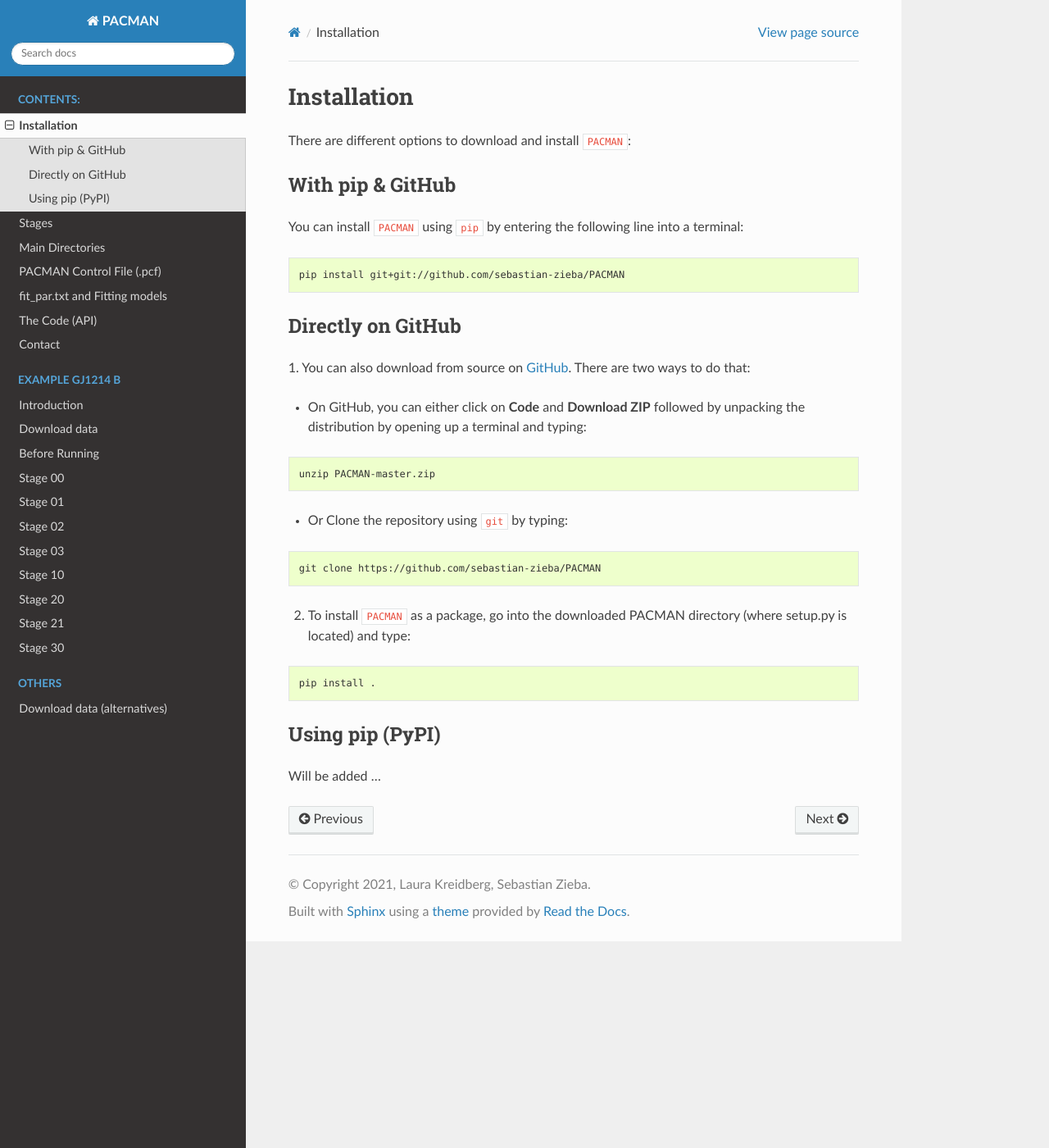
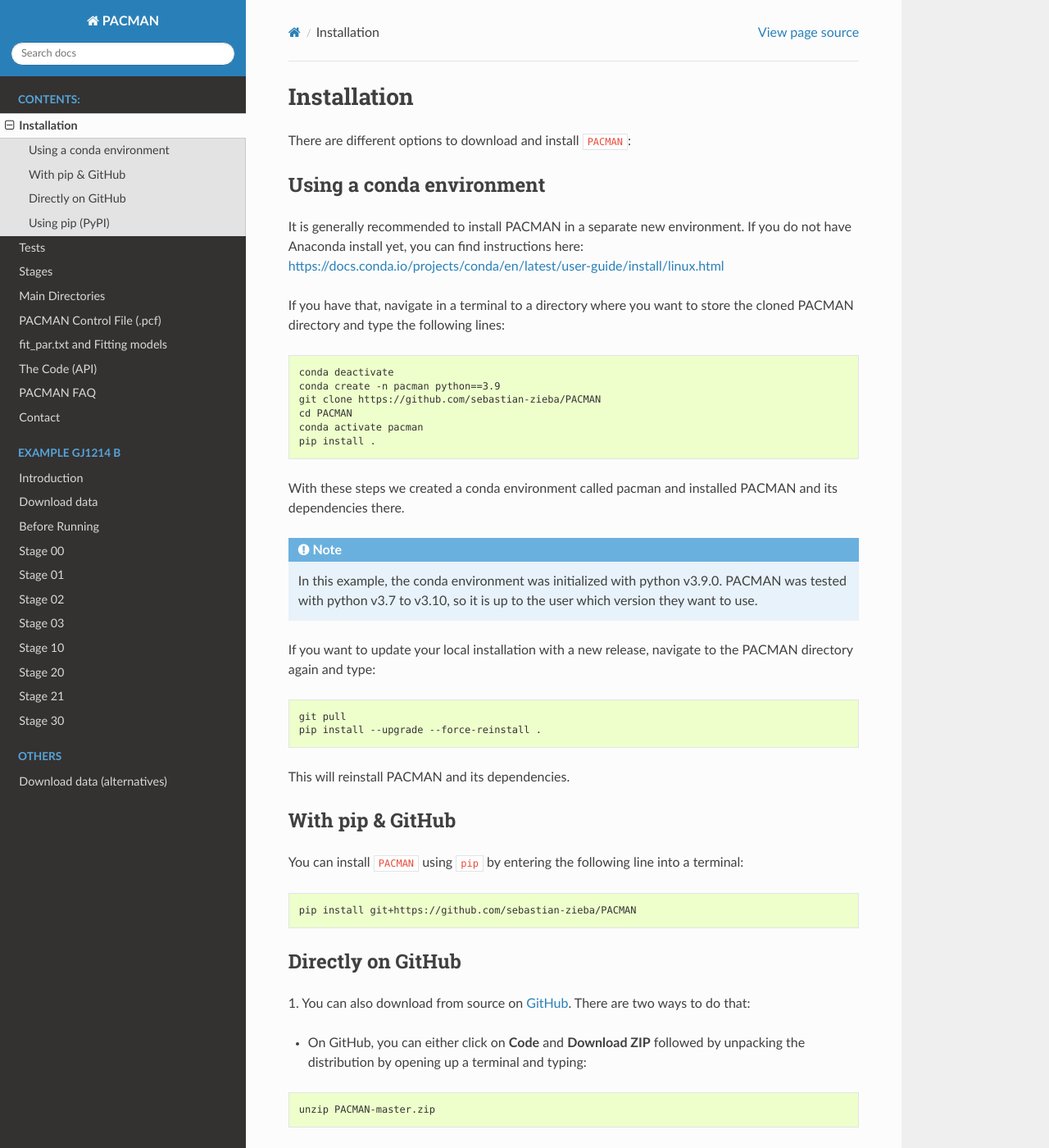
Before and after one commit to sebastian-zieba/PACMAN, a Sphinx documentation site: the page built from docs/source/installation.rst, in a window 1280 px wide and 1400 px high. Shown: the whole window at 82% size. Built offline with Sphinx 7.4.7 and the Read the Docs theme 2.0.0, drawn with Linux system fonts in a browser that asks for light colours; some of the changed text lies outside the part shown.

Commit message:
updated install instructions

```diff
--- a/docs/source/index.rst
+++ b/docs/source/index.rst
@@ -28,6 +28,7 @@
    pcf
    models
    api
+   faq
    contact
 
 .. toctree::
--- a/docs/source/installation.rst
+++ b/docs/source/installation.rst
@@ -4,6 +4,37 @@
 =============================
 
 There are different options to download and install ``PACMAN``:
+
+Using a conda environment
+---------------------------------
+
+It is generally recommended to install PACMAN in a separate new environment.
+If you do not have Anaconda install yet, you can find instructions here: https://docs.conda.io/projects/conda/en/latest/user-guide/install/linux.html
+
+If you have that, navigate in a terminal to a directory where you want to store the cloned PACMAN directory and type the following lines:
+
+.. code-block:: console
+
+    conda deactivate
+    conda create -n pacman python==3.9
+    git clone https://github.com/sebastian-zieba/PACMAN
+    cd PACMAN
+    conda activate pacman
+    pip install .
+
+With these steps we created a conda environment called pacman and installed PACMAN and its dependencies there.
+
+.. note:: In this example, the conda environment was initialized with python v3.9.0. PACMAN was tested with python v3.7 to v3.10, so it is up to the user which version they want to use.
+
+If you want to update your local installation with a new release, navigate to the PACMAN directory again and type:
+
+.. code-block:: console
+
+    git pull
+    pip install --upgrade --force-reinstall .
+
+This will reinstall PACMAN and its dependencies.
+
 
 With pip & GitHub
 ---------------------------------
@@ -25,22 +56,49 @@
 
 .. code-block:: console
 
-	unzip PACMAN-master.zip
+    unzip PACMAN-master.zip
 
 * Or Clone the repository using ``git`` by typing:
 
 .. code-block:: console
 
-	git clone https://github.com/sebastian-zieba/PACMAN
+    git clone https://github.com/sebastian-zieba/PACMAN
 
-2. To install ``PACMAN`` as a package, go into the downloaded PACMAN directory (where setup.py is located) and type:
+2. To install ``PACMAN`` as a package, go into the downloaded PACMAN directory (where setup.cfg is located) and type:
 
 .. code-block:: console
 
-	pip install .
+    pip install .
 
 
 Using pip (PyPI)
 ---------------------------------
 
 Will be added ...
+
+
+Tests
+=============================
+
+If you want to test if your installation was successful, go back to your cloned PACMAN directory and type:
+
+.. code-block:: console
+
+    pip install .[test]
+
+This will install PACMAN again and the dependencies (including the testing dependencies!).
+
+You can now run pytest by typing:
+
+.. code-block:: console
+
+    pytest tests/tests_all.py -s
+
+The -s flag will also output all print statements during the tests so that you can see what happens.
+The tests might need a few minutes (depending on your internet connection speed).
+
+You have passed all tests if you get a message like this in the end:
+
+.. code-block:: console
+
+    =========== 12 passed, 197 warnings in 157.00s (0:02:37) =============
```
Also changed, not shown: other parts of docs/source/installation.rst (+1 -1 lines), README.md (+3 -1 lines), docs/source/faq.rst (added, +11 -0 lines).
